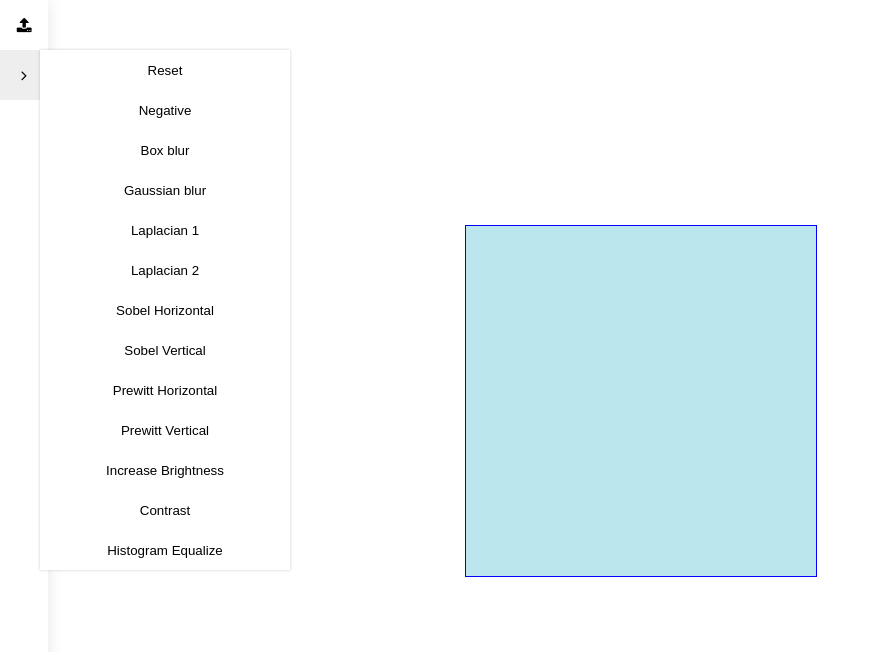
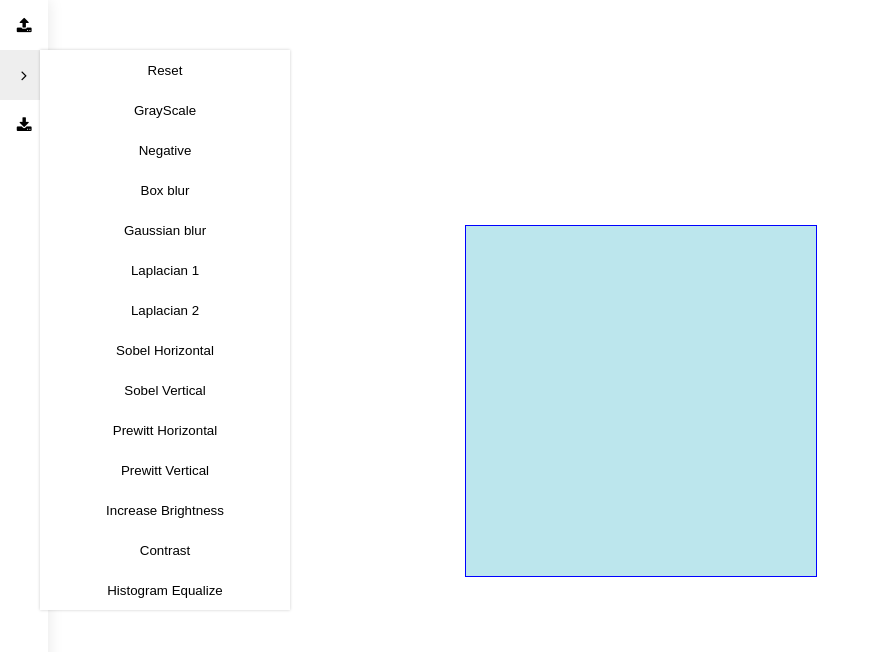
Before and after one commit to megashrieks/image-editor, a React (Create React App) app: page / in a window 1280 px wide. Shown: the top 652 px of the page, without its empty margins (0-880 px from the left). Built offline with nearby package versions, Linux system fonts and the light colour scheme.

Commit message:
Added grayscale , added download button.

```diff
--- a/src/components/Control/index.js
+++ b/src/components/Control/index.js
@@ -3,6 +3,7 @@ import "./style.css";
 import ImageUpload from "../ImageUpload/";
 import ImageReset from "../ImageReset";
 import ImageNegate from "../ImageNegate";
+import GrayScale from "../GrayScale";
 import ImageBlur from "../ImageConvolution/ImageBlur/BoxBlur";
 import GaussianBlur from "../ImageConvolution/ImageBlur/GaussianBlur";
 import LaplacianFilter from "../ImageConvolution/LaplacianFilter";
@@ -11,8 +12,10 @@ import PerwittFilter from "../PerwitttFilter";
 import Brightness from "../Brightness";
 import Contrast from "../Contrast";
 import HistogramEqualization from "../HistogramEqualization";
+import { CanvasContext as Context } from "../context/CanvasContext";
 
 export default class Control extends Component {
+	static contextType = Context;
 	state = {
 		open: true
 	};
@@ -21,9 +24,18 @@ export default class Control extends Component {
 			open: !prevState.open
 		}));
 	};
+	download = () => {
+		let canvas = this.context.getCanvas().canvas;
+		let data = canvas.toDataURL();
+		var link = document.createElement("a");
+		link.download = "download.png";
+		link.href = data;
+		link.click();
+	}
 	render() {
 		let list = [
 			<ImageReset key={1} />,
+			<GrayScale key= {11}/>,
 			<ImageNegate key={2} />,
 			<ImageBlur key={3} />,
 			<GaussianBlur key={4} />,
@@ -36,6 +48,7 @@ export default class Control extends Component {
 		];
 		return (
 			<div className="sidebar">
+
 				<ImageUpload />
 				<div className="dropdown">
 					<div
@@ -48,6 +61,9 @@ export default class Control extends Component {
 						<div className="dropdown-content">{list}</div>
 					)}
 				</div>
+				<div className = "list" onClick = {this.download}>
+						<i className = "fa fa-download"/>
+				</div>
 			</div>
 		);
 	}
--- /dev/null
+++ b/src/components/GrayScale/index.js
@@ -0,0 +1,31 @@
+import React, { Component } from "react";
+import { CanvasContext as Context } from "../context/CanvasContext";
+
+export default class GrayScale extends Component {
+	static contextType = Context;
+	blur = () => {
+		let { context: ctx } = this.context.getContext2d();
+		let {
+			cursor: { x, y },
+			size
+		} = this.context.getCursor();
+		console.log(x - size / 2, y - size / 2);
+		let imageData = ctx.getImageData(
+			x - size / 2,
+			y - size / 2,
+			size,
+			size
+		);
+		let dataArray = imageData.data;
+		for (var i = 0; i < dataArray.length; i += 4) {
+            let total = (dataArray[i] + dataArray[i+1] + dataArray[i+2]) / 3;
+			dataArray[i] = total;
+			dataArray[i + 1] = total;
+			dataArray[i + 2] = total;
+		}
+		ctx.putImageData(imageData, x - size / 2, y - size / 2);
+	};
+	render() {
+		return <button onClick={this.blur}>GrayScale</button>;
+	}
+}
--- a/src/components/ImageConvolution/ImageBlur/GaussianBlur/index.js
+++ b/src/components/ImageConvolution/ImageBlur/GaussianBlur/index.js
@@ -6,11 +6,11 @@ export default class GaussianBlur extends Component {
     static contextType = Context;
 
 	kernel = [
-		[1/256, 4/256, 6/256, 4/256, 1/256],
-		[4/256, 16/256, 24/256, 16/256, 4/256],
-		[6/256, 24/256, 36/256, 24/256, 6/256],
-		[4/256, 16/256, 24/256, 16/256, 4/256],
-		[1/256, 4/256, 6/256, 4/256, 1/256]
+		[1/273, 4/273, 6/273, 4/273, 1/273],
+		[4/273, 16/273, 24/273, 16/273, 4/273],
+		[6/273, 24/273, 36/273, 24/273, 6/273],
+		[4/273, 16/273, 24/273, 16/273, 4/273],
+		[1/273, 4/273, 6/273, 4/273, 1/273]
 	]
 
 	render() {
--- a/src/components/context/CanvasContext/index.js
+++ b/src/components/context/CanvasContext/index.js
@@ -28,7 +28,18 @@ export class CanvasContextProvider extends Component {
 			)
 		}));
 	};
+	getCanvas = () => {
 
+		if (!this.canvas)
+			return {
+				canvas: null,
+				error: new Error("Canvas Not initialised")
+			};
+		return {
+			canvas: this.canvas,
+			error: null
+		};
+	}
 	getDimensions = () => {
 		if (!this.canvas)
 			return {
@@ -120,7 +131,8 @@ export class CanvasContextProvider extends Component {
 					cursor: this.state.cursor,
 					cursor_size: this.state.size,
 					setCursor: this.setCursor,
-					getCursor: this.getCursor
+					getCursor: this.getCursor,
+					getCanvas:this.getCanvas
 				}}
 			>
 				{this.props.children}
```
Also changed, not shown: images/Histogram-Equalization_1.png (added).
